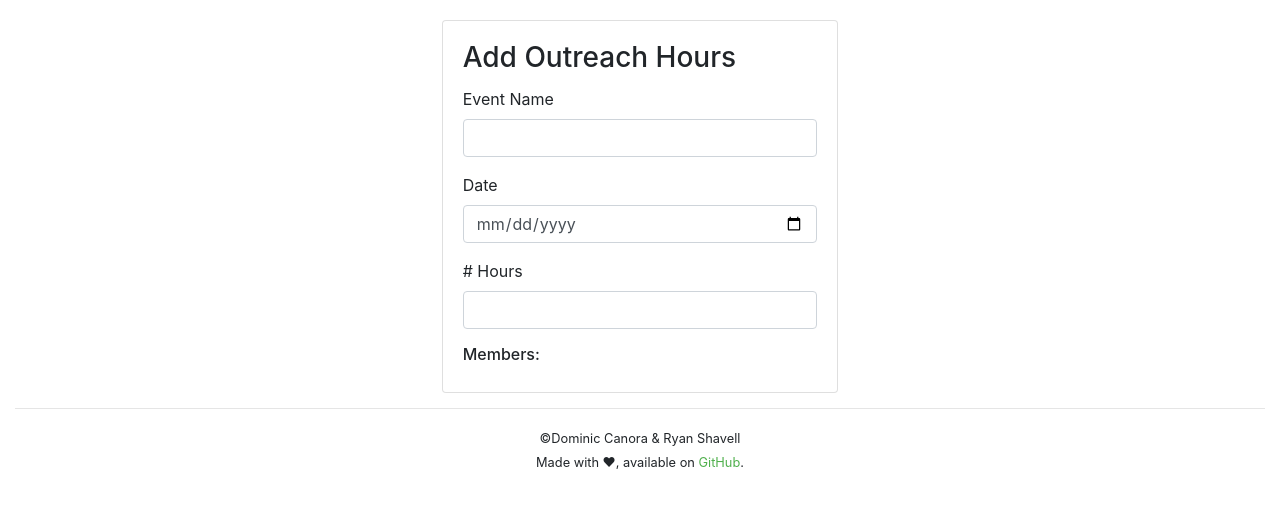
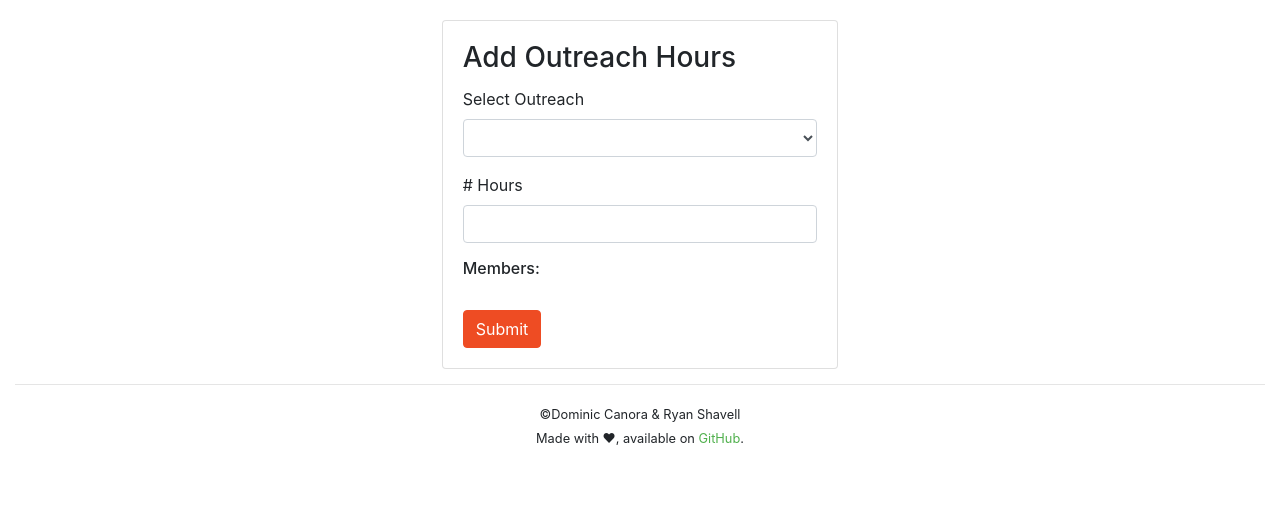
Before and after one commit to FRC-1902/pigpen, a Django app: page /hours/outreach/add in a window 1280 px wide. Shown: the part 66-574 px from the top of the page. Run offline with Django 3.2, Linux system fonts and the light colour scheme; the visitor is signed in with stand-in values (Sample User, id 1); data that the repository does not hold is empty; some libraries are stand-ins or nearby versions.

Commit message:
Adding outreach hours to outreaches that happened without checkins

```diff
--- a/teammanager/models.py
+++ b/teammanager/models.py
@@ -135,6 +135,7 @@
     meeting = models.ForeignKey("Meeting", on_delete=models.CASCADE)
     start = models.DateTimeField(null=True, blank=True)
     end = models.DateTimeField(null=True, blank=True)
+    fake = models.BooleanField(default=False)
 
     def duration(self):
         return self.end - self.start
--- a/teammanager/templates/teammanager/outreach_hours_add.html
+++ b/teammanager/templates/teammanager/outreach_hours_add.html
@@ -9,27 +9,22 @@
           <form action="{% url 'man:outreach_hours_add' %}" method="post">
             {% csrf_token %}
             <div class="form-group">
-              <label for="eventName">Event Name</label>
-              <input class="form-control" type="text" name="event_name" id="eventName">
+              <label for="outreach-select">Select Outreach</label>
+              <select class="form-control" id="outreach-select" name="outreach-select">
+                {% for outreach in outreaches %}
+                  <option value="{{ outreach.id }}">{{ outreach.name }} on {{ outreach.date }}</option>
+                {% endfor %}
+              </select>
             </div>
-            <div class="form-group">
+            <!--<div class="form-group">
               <label for="date">Date</label>
               <input class="form-control" type="date" name="date" id="date">
-            </div>
+            </div>-->
             <div class="form-group">
               <label for="numHrs"># Hours</label>
-              <input class="form-control" type="number" name="num_hrs" id="numHrs">
+              <input class="form-control" type="number" step="0.01" name="num_hrs" id="numHrs">
             </div>
-            <!--
-            <div class="form-group">
-                <label for="start">Start</label>
-                <input class="form-control" type="time" name="start" id="start">
-            </div>
-            <div class="form-group">
-                <label for="end">End</label>
-                <input class="form-control" type="time" name="end" id="end">
-            </div>
-            -->
+
             <h6>Members:</h6>
             {% for member in members %}
               <div class="form-check">
@@ -37,14 +32,9 @@
                        name="mbr-{{ member.id }}" id="chk-{{ member.id }}">
                 <label for="chk-{{ member.id }}">{{ member }}</label>
               </div>
-              <!--
-                            <div class="form-group form-inline">
-                                <label for="hrs-{{ member.id }}">{{ member }}</label>
-                                <input class="form-control ml-auto" type="number" name="hrs-{{ member.id }}"
-                                       id="hrs-{{ member.id }}">
-                            </div>
-                            -->
             {% endfor %}
+          <br>
+          <button class="btn btn-secondary">Submit</button>
           </form>
         </div>
       </div>
--- a/teammanager/views/hours.py
+++ b/teammanager/views/hours.py
@@ -1,8 +1,8 @@
-from datetime import timedelta
+from datetime import timedelta, date, datetime
 
 from django.contrib.auth.decorators import login_required
 from django.db.models import Sum
-from django.shortcuts import render
+from django.shortcuts import render, redirect
 
 from ..models import Member, Punch, Meeting
 from ..utils import time_to_string
@@ -61,9 +61,38 @@
 @login_required
 def outreach_hours_add(request):
     members = Member.objects.all().order_by("first")
-    return render(request, 'teammanager/outreach_hours_add.html', {
-        "members": members
-    })
+    if request.method == "POST":
+        data = request.POST
+        print(data)
+        adding = []
+        for member in members:
+            if "mbr-{}".format(member.id) in data and member not in adding:
+                adding.append(member)
+        hours = float(data["num_hrs"])
+        print("Hours: " + str(hours))
+        outreach = Meeting.objects.get(id=data["outreach-select"])
+
+        for member in adding:
+            start_time = datetime.combine(outreach.date, datetime.min.time())
+            end_time = start_time + timedelta(hours=hours)
+            print("start: {}, end: {}".format(start_time, end_time))
+
+            try:
+                punch = Punch.objects.get(member=member, meeting=outreach)
+            except:
+                punch = Punch(member=member, meeting=outreach)
+
+            punch.start = start_time
+            punch.end = end_time
+            punch.fake = True
+            punch.save()
+            outreach.members.add(member)
+        return redirect("man:outreach_hours_add")
+    else:
+        return render(request, 'teammanager/outreach_hours_add.html', {
+            "members": members,
+            "outreaches": Meeting.objects.filter(type="out")
+        })
 
 
 def getKey(item):
```
Also changed, not shown: teammanager/templates/teammanager/meeting.html (+6 -11 lines), teammanager/templates/teammanager/meetings.html (+6 -1 lines), teammanager/views/attendance.py (+12 -5 lines), teammanager/migrations/0025_punch_fake.py (added).
